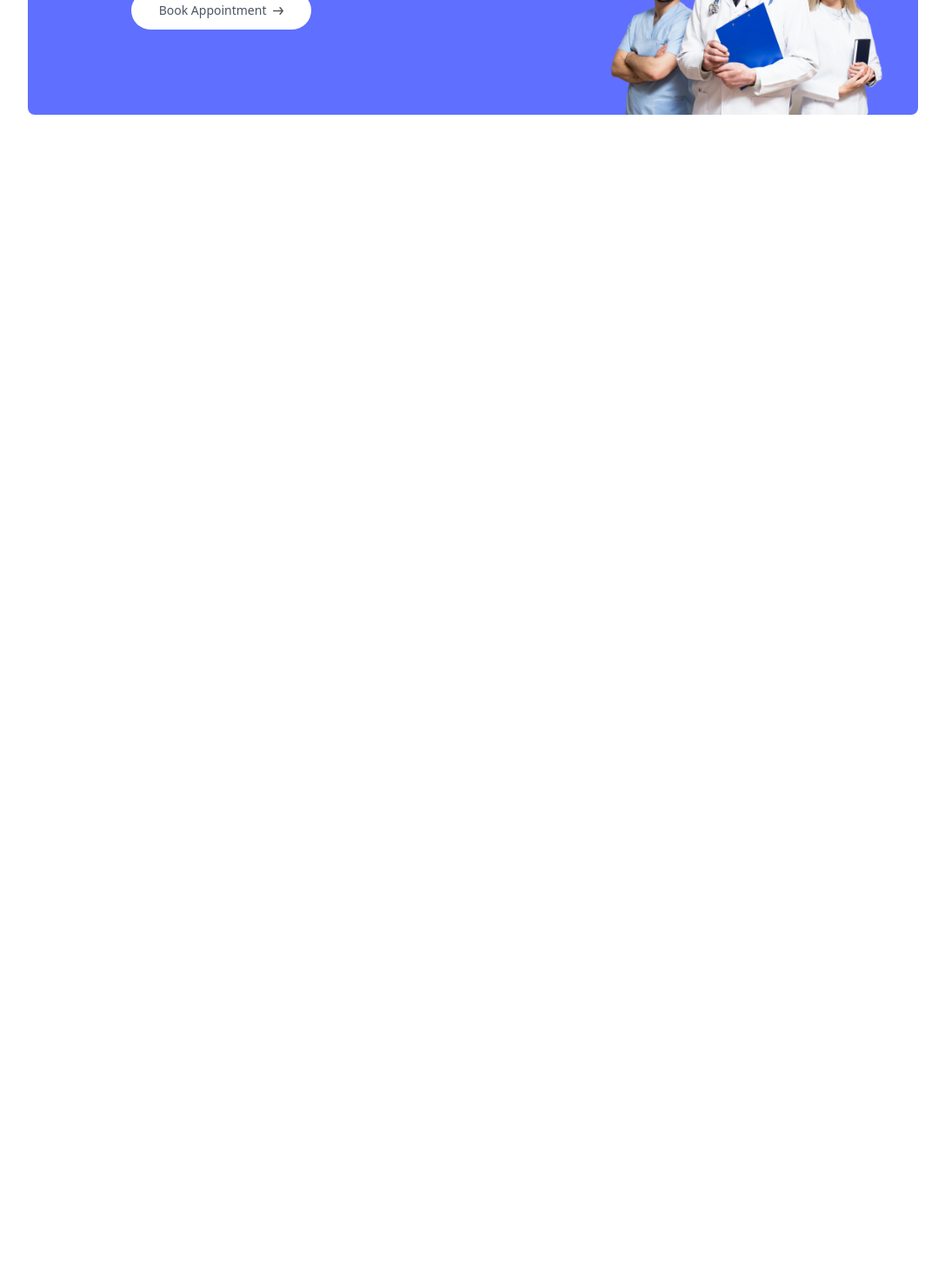
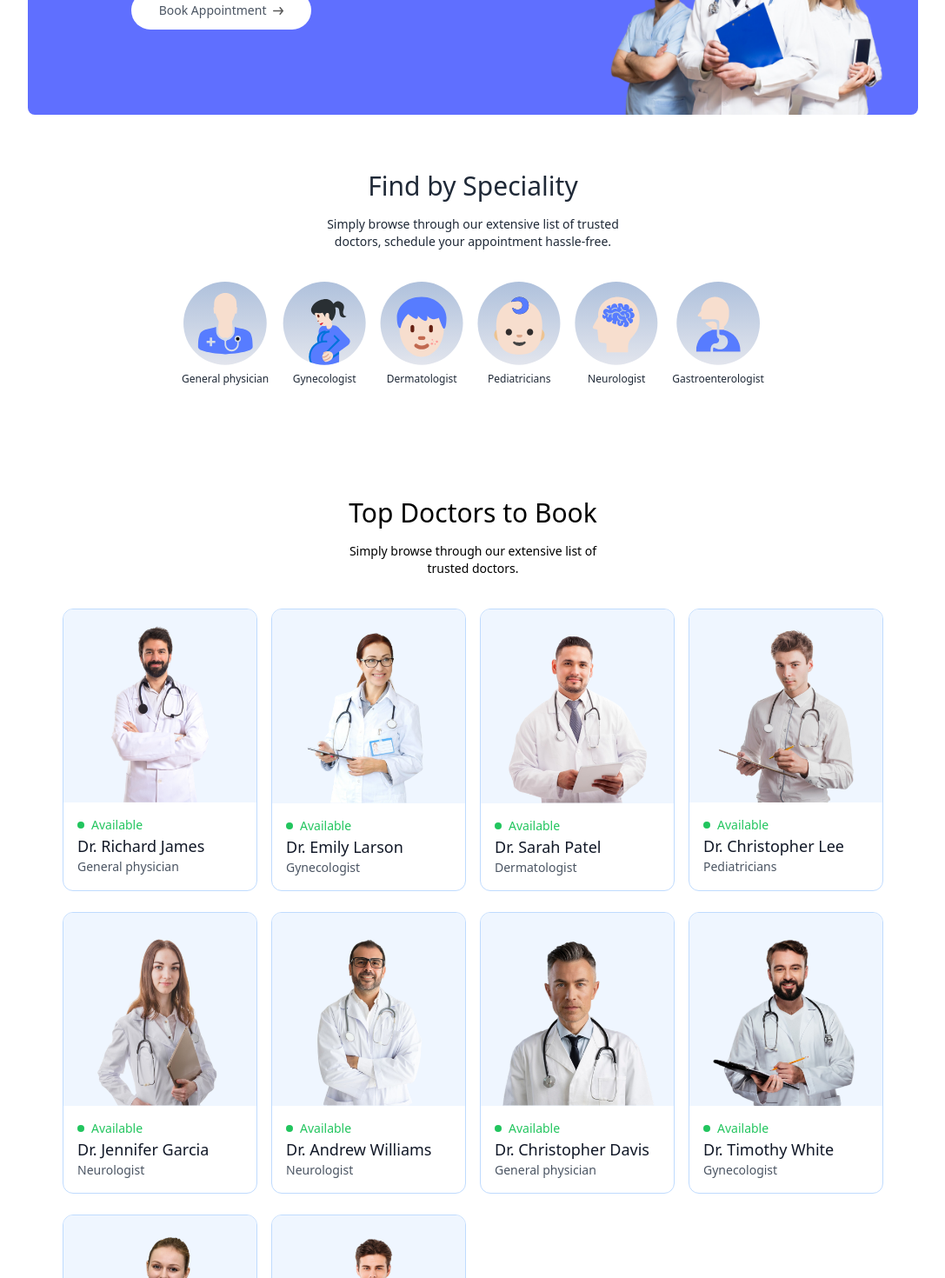
Before and after one commit to RandimaD25/prescripto-frontend, a React (Vite) app in the folder frontend/: page / in a window 1280 px wide. Shown: the part 500-1970 px from the top of the page at 87% size, without its empty margins (96-1183 px from the left). Before the commit the page ends 800 px from the top, so only its background shows below. Built offline with nearby package versions, Linux system fonts and the light colour scheme.

Commit message:
feat: implement the TopDoctors component

```diff
--- a/frontend/index.html
+++ b/frontend/index.html
@@ -1,5 +1,5 @@
 <!DOCTYPE html>
-<html lang="en">
+<html lang="en" class="scroll-smooth">
   <head>
     <meta charset="UTF-8" />
     <link rel="icon" type="image/svg+xml" href="/vite.svg" />
--- /dev/null
+++ b/frontend/src/components/SpecialityMenu.jsx
@@ -0,0 +1,32 @@
+import { specialityData } from "../assets/assets";
+import { Link } from "react-router-dom";
+
+function SpecialityMenu() {
+  return (
+    <div
+      id="speciality"
+      className="flex flex-col items-center gap-4 py-16 text-gray-800"
+    >
+      <h1 className="text-3xl font-medium">Find by Speciality</h1>
+      <p className="sm:w-1/3 text-center text-sm">
+        Simply browse through our extensive list of trusted doctors, schedule
+        your appointment hassle-free.
+      </p>
+      <div className="flex sm:justify-center gap-4 pt-5 w-full overflow-scroll">
+        {specialityData.map((item, index) => (
+          <Link
+            onClick={() => scrollTo(0, 0)}
+            className="flex flex-col items-center text-xs cursor-pointer flex-shrink-0 hover:translate-y-[-10px] transition-all duration-500"
+            key={index}
+            to={`/doctors/${item.speciality}`}
+          >
+            <img className="w-16 sm:w-24 mb-2" src={item.image} alt="" />
+            <p>{item.speciality}</p>
+          </Link>
+        ))}
+      </div>
+    </div>
+  );
+}
+
+export default SpecialityMenu;
--- /dev/null
+++ b/frontend/src/components/TopDoctors.jsx
@@ -0,0 +1,47 @@
+import { useContext } from "react";
+import { useNavigate } from "react-router-dom";
+import { AppContext } from "../context/AppContext";
+
+const TopDoctors = () => {
+  const navigate = useNavigate();
+  const { doctors } = useContext(AppContext);
+
+  return (
+    <div className="flex flex-col items-center gap-4 my-16 text-grey-900 md:mx-10">
+      <h1 className="text-3xl font-medium">Top Doctors to Book</h1>
+      <p className="sm:w-1/3 text-center text-sm">
+        Simply browse through our extensive list of trusted doctors.
+      </p>
+      <div className="w-full grid grid-cols-auto gap-4 pt-5 gap-y-6 px-3 sm:px-0">
+        {doctors.slice(0, 10).map((item, index) => (
+          <div
+            onClick={() => navigate(`/appointment/${item._id}`)}
+            className="border border-blue-200 rounded-xl overflow-hidden cursor-pointer hover:translate-y-[-10px] transition-all duration-500"
+            key={index}
+          >
+            <img className="bg-blue-50" src={item.image} alt="" />
+            <div className="p-4">
+              <div className="flex items-center gap-2 text-sm text-center text-green-500">
+                <p className="w-2 h-2 rounded-full bg-green-500"></p>
+                <p>Available</p>
+              </div>
+              <p className="text-gray-900 text-lg font-medium">{item.name}</p>
+              <p className="text-gray-600 text-sm">{item.speciality}</p>
+            </div>
+          </div>
+        ))}
+      </div>
+      <button
+        onClick={() => {
+          navigate(`/doctors`);
+          scrollTo(0, 0);
+        }}
+        className="bg-blue-50 text-gray-600 px-12 py-3 rounded-full mt-10"
+      >
+        More
+      </button>
+    </div>
+  );
+};
+
+export default TopDoctors;
--- /dev/null
+++ b/frontend/src/context/AppContext.jsx
@@ -0,0 +1,16 @@
+import { createContext } from "react";
+import { doctors } from "../assets/assets";
+
+export const AppContext = createContext();
+
+const AppContextProvider = (props) => {
+  const value = {
+    doctors,
+  };
+
+  return (
+    <AppContext.Provider value={value}>{props.children}</AppContext.Provider>
+  );
+};
+
+export default AppContextProvider;
--- a/frontend/src/index.css
+++ b/frontend/src/index.css
@@ -5,3 +5,7 @@
 .active hr {
   @apply block;
 }
+
+::-webkit-scrollbar {
+  @apply hidden;
+}
--- a/frontend/src/main.jsx
+++ b/frontend/src/main.jsx
@@ -2,9 +2,12 @@ import { createRoot } from "react-dom/client";
 import App from "./App.jsx";
 import "./index.css";
 import { BrowserRouter } from "react-router-dom";
+import AppContextProvider from "./context/AppContext.jsx";
 
 createRoot(document.getElementById("root")).render(
   <BrowserRouter>
-    <App />
+    <AppContextProvider>
+      <App />
+    </AppContextProvider>
   </BrowserRouter>
 );
--- a/frontend/src/pages/Home.jsx
+++ b/frontend/src/pages/Home.jsx
@@ -1,9 +1,13 @@
 import Header from "../components/Header";
+import SpecialityMenu from "../components/SpecialityMenu";
+import TopDoctors from "../components/TopDoctors";
 
 function home() {
   return (
     <div>
       <Header />
+      <SpecialityMenu />
+      <TopDoctors />
     </div>
   );
 }
--- a/frontend/tailwind.config.js
+++ b/frontend/tailwind.config.js
@@ -6,6 +6,9 @@ export default {
       colors: {
         primary: "#5f6FFF",
       },
+      gridTemplateColumns: {
+        auto: "repeat(auto-fill, minmax(200px, 1fr))",
+      },
     },
   },
   plugins: [],
```
